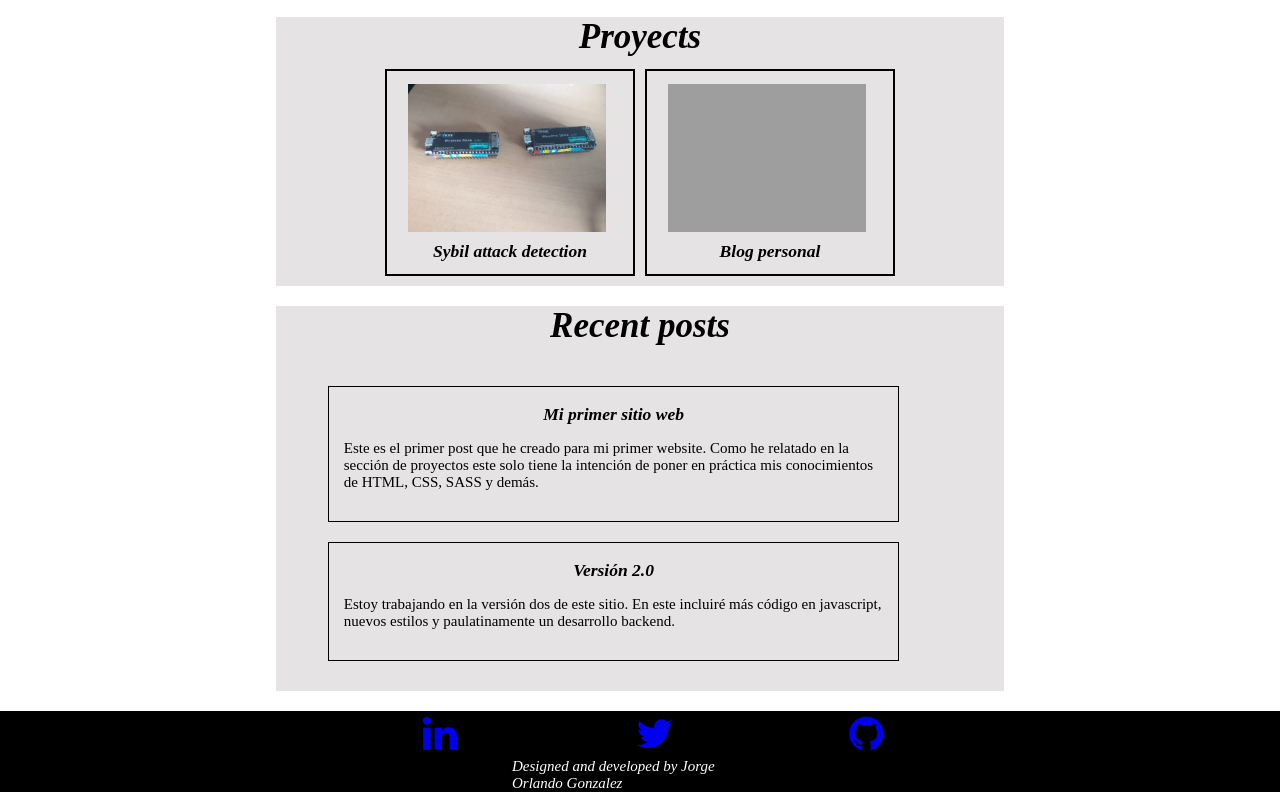
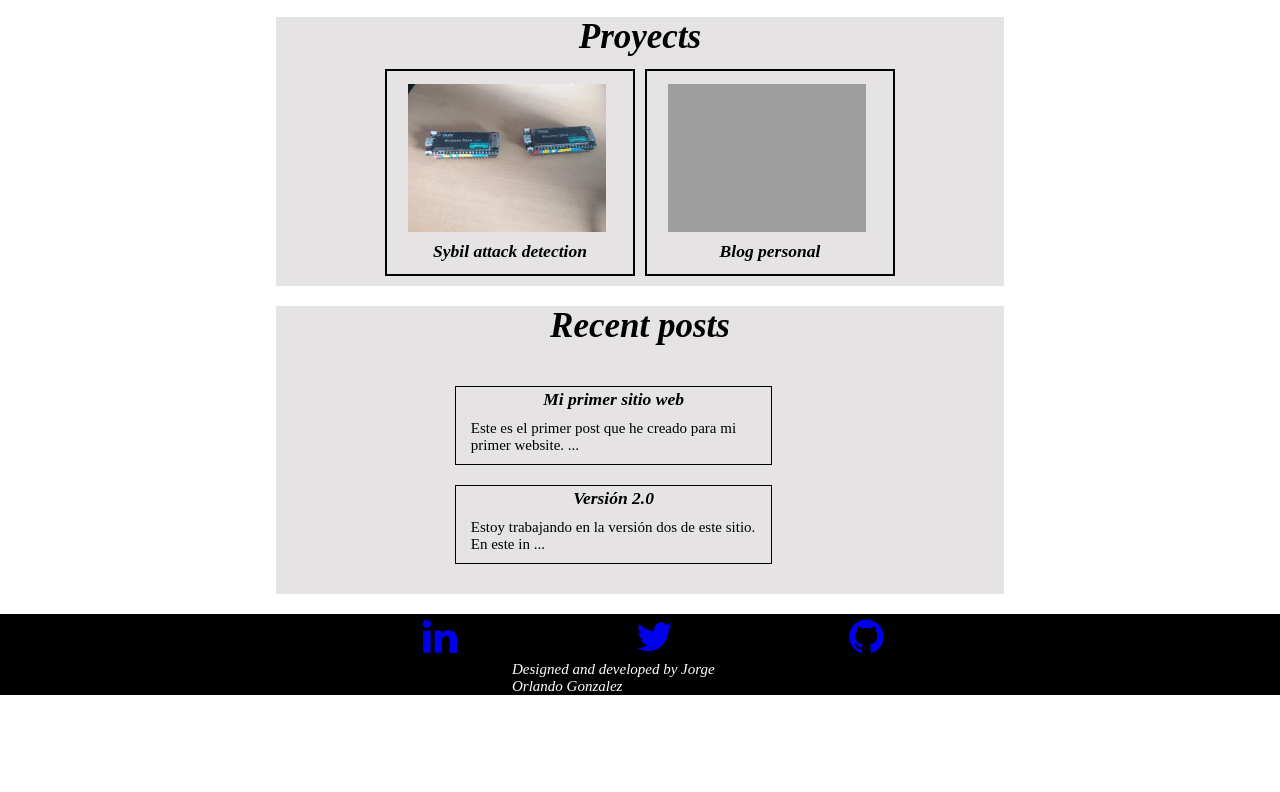
Before and after one commit to OrlandoTele96/website-ingjorlandog, a plain HTML site: page index.html in a window 1280 px wide. Shown: the part 1317-2109 px from the top of the page. After the commit the page ends 2012 px from the top, so only its background shows below. Drawn offline with Linux system fonts and the light colour scheme; grey boxes are pictures that could not be loaded.

Commit message:
Version 1.9  : text post truncated.

```diff
--- a/index.html
+++ b/index.html
@@ -51,7 +51,7 @@
           <p><br>Contacto : jorge.o.gonzalez.dev@gmail.com</br></p>
         </article>
       </section>
-      <section class="container">
+      <section class="container" id="proyects-gall">
         <h2>Proyects</h2>
         <div class="proyect-gallery">
           <div class="gallery-proyects">
@@ -72,7 +72,7 @@
           </div>
         </div>
       </section>
-      <section class="container">
+      <section class="container" id="Posts-recent">
         <h2>Recent posts</h2>
         <div class="post-recent">
           <div class="post-recent-content">
--- a/src/scripts/app.js
+++ b/src/scripts/app.js
@@ -13,3 +13,45 @@ for (var i=0;i<containers.length;i++)
   containers[i].addEventListener('mouseenter',Shadower);
   containers[i].addEventListener('mouseleave',unShadow);
 }
+
+function truncate(Content,n){
+  var subs = Content.substring(0,n);
+  subs += "\t..."
+  return subs
+}
+
+for (var i=0;i<containers.length;i++)
+{
+  var ID = containers[i].id;
+  var container_children = containers[i].children;
+  if(ID == "Posts-recent")
+  {
+    //console.log(container_children);
+    for(var j=0;j<container_children.length;j++)
+    {
+      if(container_children[j].className=="post-recent")
+      {
+        var posts_container = container_children[j].children;
+        for (var k=0;k<posts_container.length;k++)
+        {
+          var content = posts_container[k].children;
+          var content_trun = truncate(content[1].textContent,60)
+          content[1].textContent = content_trun;
+        }
+      }
+    }
+  }
+  if(ID == "proyects")
+  {
+    //console.log(container_children);
+    var proyects_container = container_children[1].children;
+    for(var j=0;j<proyects_container.length;j++)
+    {
+      //console.log(proyects_container[j]);
+      var proyect_content = proyects_container[j].lastElementChild;
+      var para = proyect_content.children;
+      var para_trun = truncate(para[0].textContent,100);
+      para[0].textContent = para_trun;
+    }
+  }
+}
--- a/src/styles/css/sass/Main.sass
+++ b/src/styles/css/sass/Main.sass
@@ -65,12 +65,14 @@ $PostColor : #E5E3E3
       padding: 10px
       display: block
       .post-recent-content
-        width: 90%
+        width: 50%
         margin: 20px auto
-        padding: 15px
+        padding: 15px auto
         border: 1px solid $FirstColor
         &:hover
           border-color: rgba($FirstColor,0.5)
+        p
+          margin: 10px 15px
     .proyect-list
       width: 90%
       margin: 10px
```
Also changed, not shown: Proyects.html (+2 -2 lines), src/styles/css/masterstyles.css, 1 other file. Lines whose indentation alone changed are shown as unchanged.
